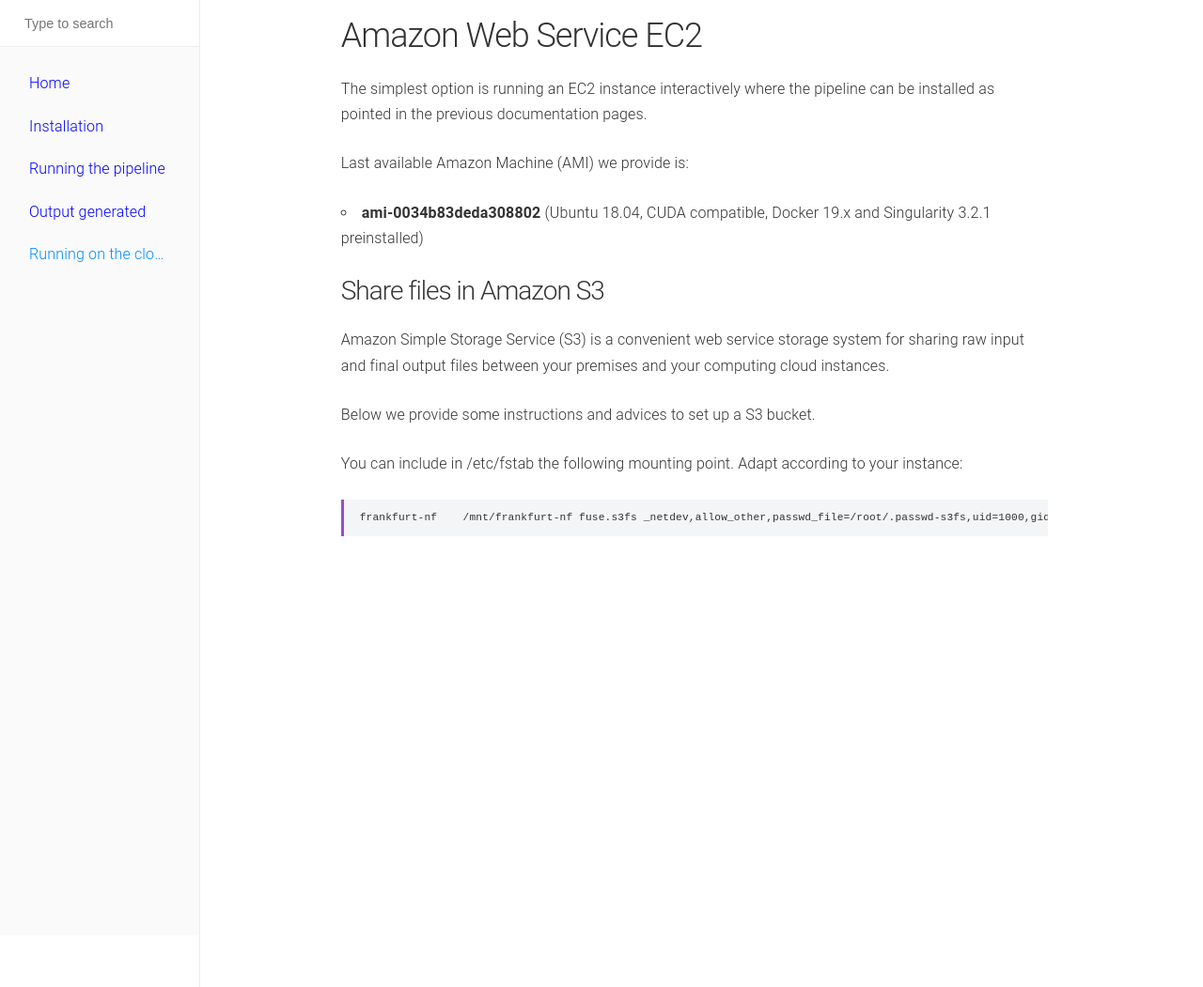
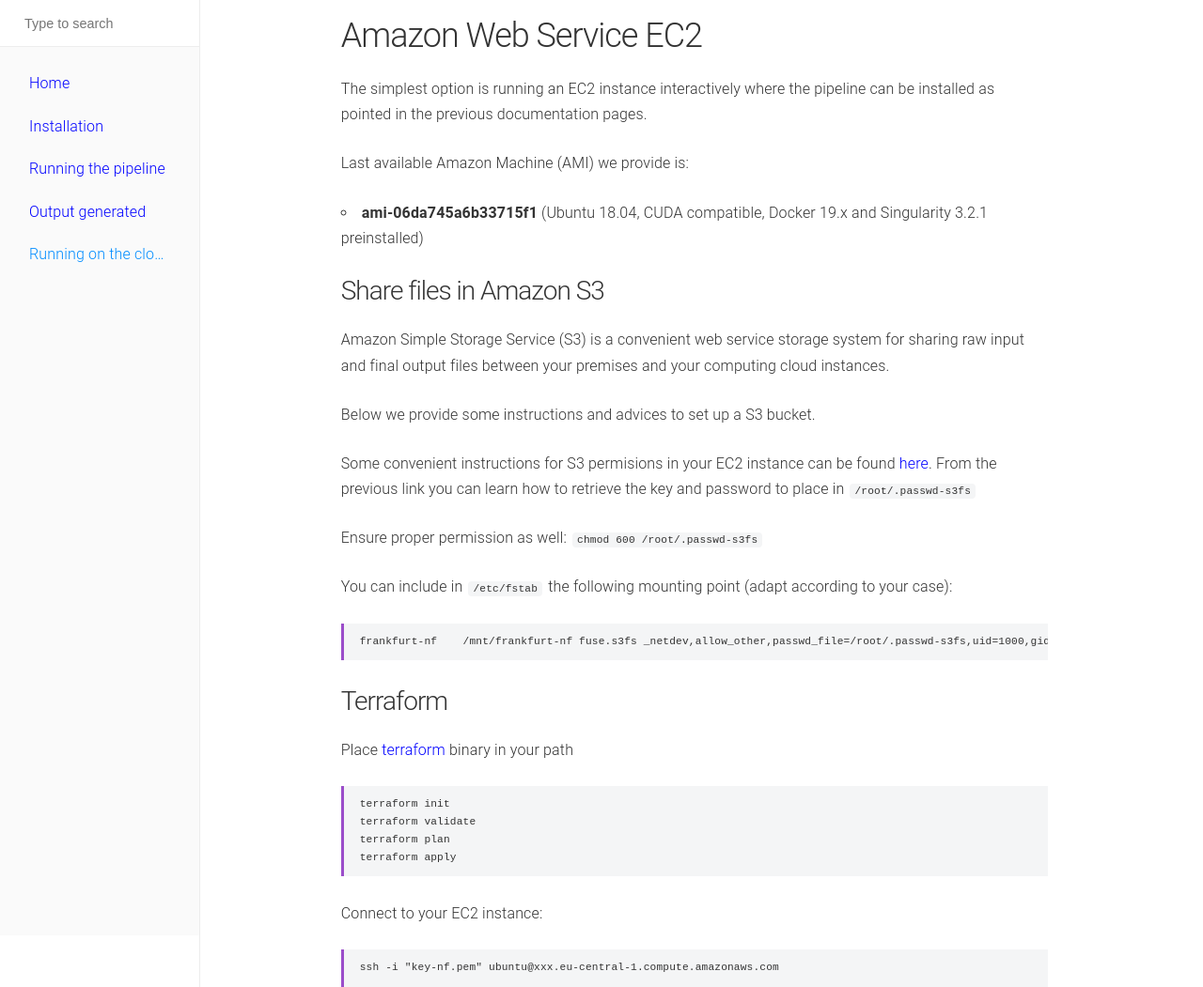
Before and after one commit to biocorecrg/master_of_pores, a Jekyll site: the page built from docs/cloud.md, in a window 1280 px wide. Shown: the whole page at 94% size. Built offline with Jekyll 4.4.1, drawn with Linux system fonts in a browser that asks for light colours.

Commit message:
update more

````diff
--- a/docs/cloud.md
+++ b/docs/cloud.md
@@ -9,7 +9,7 @@
 The simplest option is running an EC2 instance interactively where the pipeline can be installed as pointed in the previous documentation pages.
 
 Last available Amazon Machine (AMI) we provide is:
-* **ami-0034b83deda308802** (Ubuntu 18.04, CUDA compatible, Docker 19.x and Singularity 3.2.1 preinstalled)
+* **ami-06da745a6b33715f1** (Ubuntu 18.04, CUDA compatible, Docker 19.x and Singularity 3.2.1 preinstalled)
 
 ### Share files in Amazon S3
 
@@ -17,6 +17,25 @@
 
 Below we provide some instructions and advices to set up a S3 bucket.
 
-You can include in /etc/fstab the following mounting point. Adapt according to your instance:
+Some convenient instructions for S3 permisions in your EC2 instance can be found [here](https://cloudkul.com/blog/mounting-s3-bucket-linux-ec2-instance/). From the previous link you can learn how to retrieve the key and password to place in ```/root/.passwd-s3fs```
+
+Ensure proper permission as well: ```chmod 600 /root/.passwd-s3fs```
+
+You can include in ```/etc/fstab``` the following mounting point (adapt according to your case):
 
     frankfurt-nf    /mnt/frankfurt-nf fuse.s3fs _netdev,allow_other,passwd_file=/root/.passwd-s3fs,uid=1000,gid=1000   0 0
+
+
+### Terraform
+
+Place [terraform](https://www.terraform.io/downloads.html) binary in your path
+
+    terraform init
+    terraform validate
+    terraform plan
+    terraform apply
+
+
+Connect to your EC2 instance:
+
+    ssh -i "key-nf.pem" ubuntu@xxx.eu-central-1.compute.amazonaws.com
````
